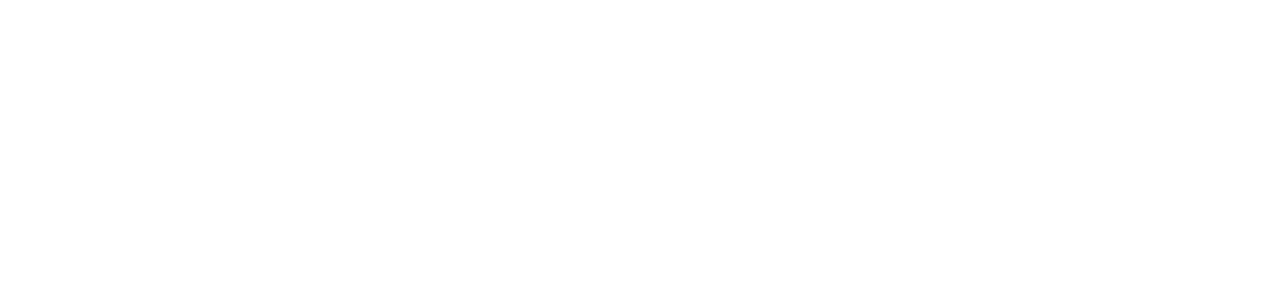
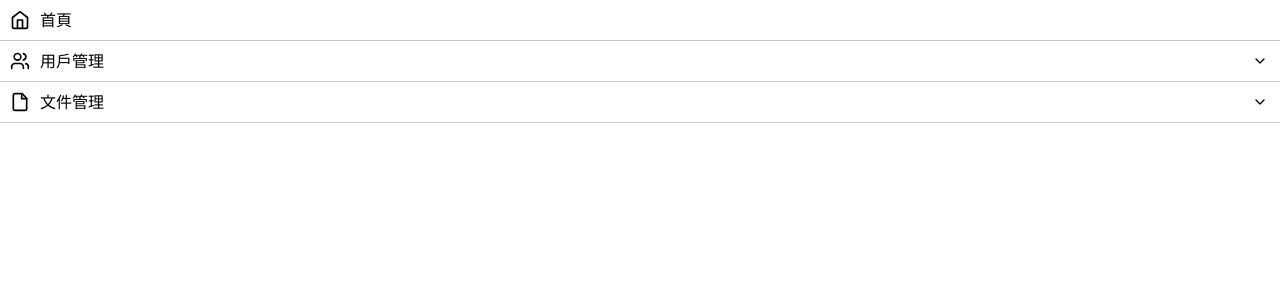
Before and after one commit to jonyworker/comp_dev_space, a Vue app: page / in a window 1280 px wide. Shown: the top 300 px of the page. Built offline with nearby package versions, Linux system fonts and the light colour scheme.

Commit message:
✨feat：新增心寫法的Menu(自用)。

```diff
--- a/src/App1.vue
+++ b/src/App1.vue
@@ -1,10 +1,53 @@
 <script setup>
+import MenuMain from '@/ui/element/Menu_Recursive_Jony/Menu_Main.vue'
 
-
+const dataSource = [
+    {
+        icon: "home",
+        label: "首頁",
+        path: "/",
+    },
+    {
+        icon: "users",
+        label: "用戶管理",
+        path: "/users",
+        children: [
+            { label: "用戶列表", path: "/users/list" },
+            { label: "用戶設置", path: "/users/settings",children: [
+                    { label: "用戶列表", path: "/users/list" },
+                    { label: "用戶設置", path: "/users/settings" },
+                ], },
+        ],
+    },
+    {
+        icon: "file",
+        label: "文件管理",
+        path: "/files",
+        children: [
+            { label: "所有文件", path: "/files/all" },
+            { label: "已分享", path: "/files/shared" },
+        ],
+    },
+    {
+        icon: "mail",
+        label: "訊息中心",
+        path: "/messages",
+    },
+    {
+        icon: "setting",
+        label: "系統設置",
+        path: "/settings",
+    },
+];
 </script>
 
 <template>
+<MenuMain
+    :dataSource="dataSource">
 
+</MenuMain>
+
+<!--    <Menu :dataSource="dataSource"></Menu>-->
 
 </template>
 
--- /dev/null
+++ b/src/ui/element/Menu_Recursive_Jony/Menu_Main.vue
@@ -0,0 +1,70 @@
+<script setup>
+import RecursiveMenu from "./RecursiveMenu.vue";
+import { ref } from "vue";
+
+const dataSource = [
+    {
+        icon: "home",
+        label: "首頁",
+        path: "/",
+    },
+    {
+        icon: "users",
+        label: "用戶管理",
+        path: "/users",
+        children: [
+            { label: "用戶列表", path: "/users/list" },
+            {
+                label: "用戶設置",
+                path: "/users/settings",
+                children: [
+                    { label: "子菜單 1", path: "/users/settings/child1" },
+                    { label: "子菜單 2", path: "/users/settings/child2" },
+                ],
+            },
+        ],
+    },
+    {
+        icon: "file",
+        label: "文件管理",
+        path: "/files",
+        children: [
+            { label: "所有文件", path: "/files/all" },
+            { label: "已分享", path: "/files/shared" },
+        ],
+    },
+];
+
+const expandedItems = ref({}); // 全局管理展開狀態
+
+// 切換展開狀態
+const toggleExpand = (path) => {
+    expandedItems.value[path] = !expandedItems.value[path];
+};
+
+// 處理菜單項點擊
+const handleNavItemClick = (item) => {
+    console.log("菜單點擊：", item);
+};
+</script>
+
+<template>
+    <nav class="nav">
+        <ul class="nav-menu">
+            <RecursiveMenu
+                v-for="item in dataSource"
+                :key="item.path"
+                :item="item"
+                :isCollapsed="false"
+                :color="'#000'"
+                :expandedItems="expandedItems"
+                @navItemClick="handleNavItemClick"
+                @toggleExpand="toggleExpand"
+            />
+        </ul>
+    </nav>
+</template>
+
+<style scoped lang="scss">
+/* 適當樣式可以根據需要定義 */
+</style>
--- /dev/null
+++ b/src/ui/element/Menu_Recursive_Jony/RecursiveMenu.vue
@@ -0,0 +1,91 @@
+<script setup>
+import Icon from "@/ui/element/Icon/Icon.vue";
+import { defineProps, defineEmits } from "vue";
+
+const props = defineProps({
+    item: {
+        type: Object,
+        required: true,
+    },
+    isCollapsed: {
+        type: Boolean,
+        required: true,
+        default: false,
+    },
+    color: {
+        type: String,
+        default: "#000",
+    },
+    expandedItems: {
+        type: Object,
+        required: true,
+    },
+});
+
+const emit = defineEmits(["navItemClick", "toggleExpand"]);
+
+// 處理菜單點擊
+const handleItemClick = (item) => {
+    emit("navItemClick", item);
+    if (item.children) {
+        emit("toggleExpand", item.path); // 告知父元件切換展開狀態
+    }
+};
+</script>
+
+<template>
+    <li>
+        <!-- 菜單項 -->
+        <div
+            class="menu-item"
+            @click.stop="handleItemClick(props.item)"
+            :style="`color:${props.color}`"
+        >
+            <div class="menu-item-content" style="min-height: 24px;">
+                <template v-if="props.item.icon">
+                    <Icon class="menu-item-content-icon" :name="props.item.icon" size="20" />
+                </template>
+
+                <span
+                    class="menu-item-content-title"
+                    :style="!props.isCollapsed ? 'opacity: 1; display: block' : 'opacity: 0; display: none'"
+                >
+          {{ props.item.label }}
+        </span>
+
+                <template v-if="!props.isCollapsed && props.item.children">
+                    <Icon
+                        class="menu-item-content-icon"
+                        :name="props.expandedItems[props.item.path] ? 'chevronUp' : 'chevronDown'"
+                        size="16"
+                    />
+                </template>
+            </div>
+        </div>
+
+        <!-- 子菜單 -->
+        <ul
+            class="menu-subitem"
+            v-if="
+        !props.isCollapsed &&
+        props.item.children &&
+        props.expandedItems[props.item.path]
+      "
+        >
+            <RecursiveMenu
+                v-for="child in props.item.children"
+                :key="child.path"
+                :item="child"
+                :isCollapsed="props.isCollapsed"
+                :color="props.color"
+                :expandedItems="props.expandedItems"
+                @navItemClick="$emit('navItemClick', $event)"
+                @toggleExpand="$emit('toggleExpand', $event)"
+            />
+        </ul>
+    </li>
+</template>
+
+<style scoped lang="scss">
+/* 適當樣式可以根據需要定義 */
+</style>
```
